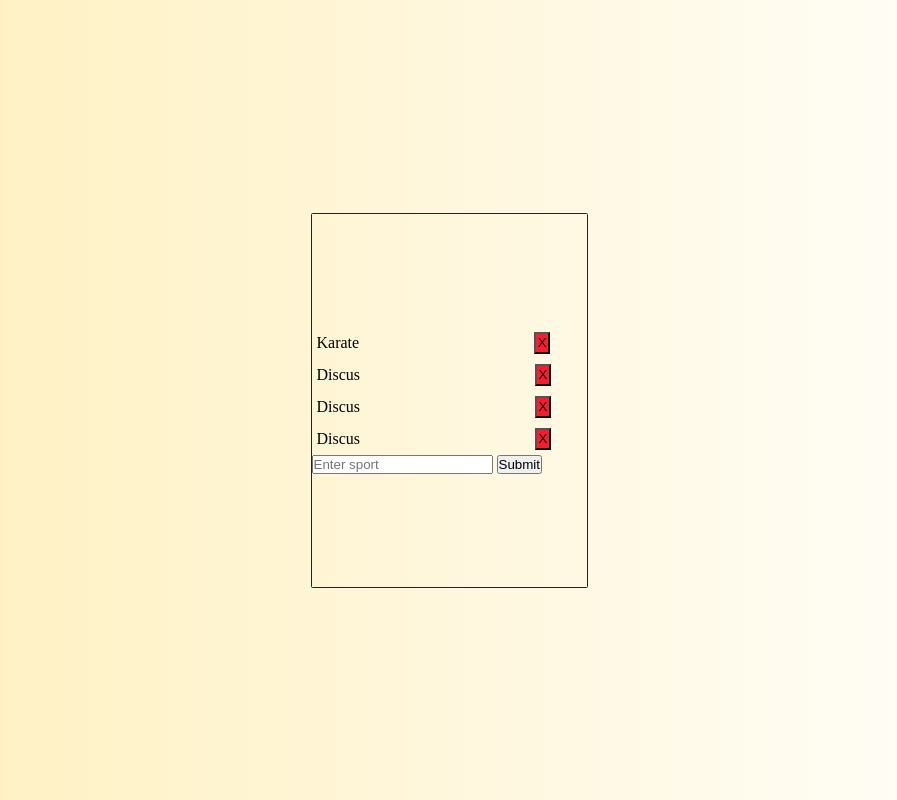
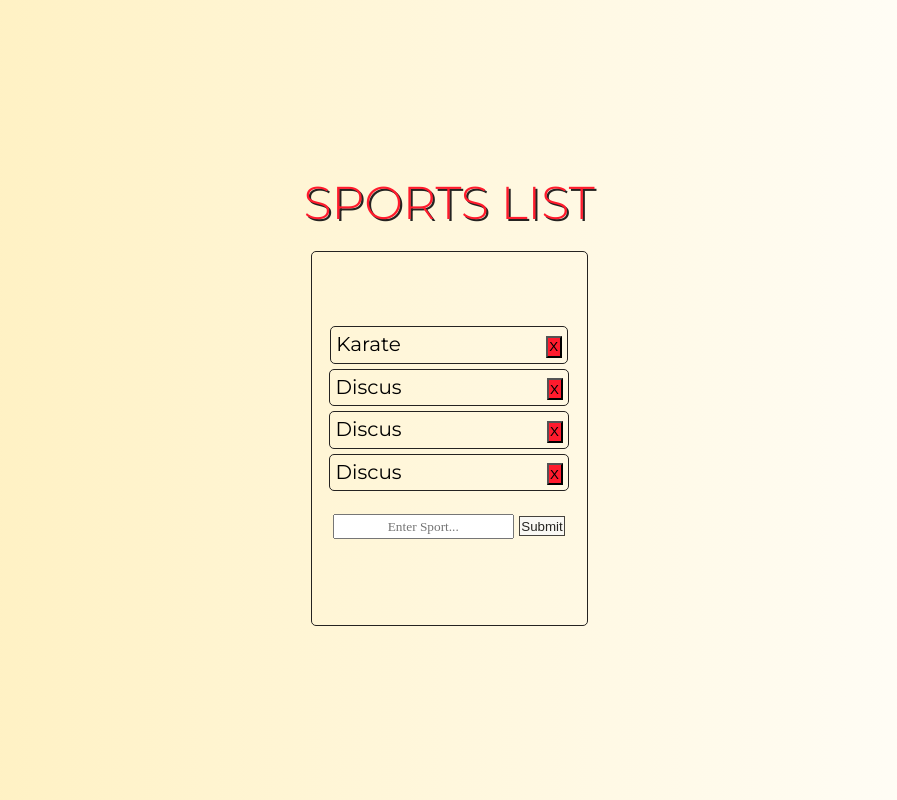
Before and after one commit to voffee/Sports, a plain HTML site: page index.html in a window 1280 px wide. Shown: the whole page, without its empty margins (191-1088 px from the left). Drawn offline with Linux system fonts and the light colour scheme; a web font is replaced by a local one.

Commit message:
Desktop CSS Complete

```diff
--- a/css/style.css
+++ b/css/style.css
@@ -3,7 +3,7 @@
 :root {
     --primary: #FFEFBA;
     --secondary: #FFFFFF;
-    --complementary: #BACAFF;
+    --complementary: #f8f8f8;
     --dark: #252321;
     --delete-color: #FF1B2D;
 }
@@ -24,6 +24,16 @@ body {
     background: linear-gradient(90deg, var(--primary), var(--secondary));
 }
 
+h1 {
+    font-family: "Montserrat", sans-serif;
+    font-weight: 300;
+    font-size: 46px;
+    text-transform: uppercase;
+    text-shadow: 2px 2px var(--dark);
+    margin-bottom: 20px;
+    color: var(--delete-color);
+}
+
 .container {
 
     display: flex;
@@ -31,21 +41,69 @@ body {
     align-items: center;
     justify-content: center;
     border: 1.5px solid var(--dark);
-    border-radius: 1.5px;
+    border-radius: 5px;
     height: 375px;
 }
 
 ul {
     list-style: none;
+
+    display: flex;
+    flex-direction: column;
+    align-items: center;
+    justify-content: center;
+    gap: 5px;
 }
 
 li {
-    width: 275px;
+    /* width: 275px; */
     padding: 5px;
+    font-family: "Montserrat", sans-serif;
+    font-weight: 400;
+    font-size: 20px;
+    font-style: normal;
+    border: 1.5px solid var(--dark);
+    border-radius: 5px;
 }
 
-.delete {
+.list-container {
+
+}
+
+.input-container {
+    display: flex;
+    flex-direction: row;
+    align-items: center;
+    justify-content: center;
+
+    width: 275px;
+    height: 50px;
+
+    gap: 5px;
+    margin-top: 10px;
+}
+
+.input {
+    height: 25px;
+
+}
+.input::placeholder {
+    text-align: center;
+    font-family: "Esteban", serif;
+    font-style: normal;
+
+}
+
+/* Button Styling */
+.btn-delete {
     padding: 1.5px;
-    margin-left: 175px;
-    background-color: var(--delete-color)
+    margin-left: 145px;
+    background-color: var(--delete-color);
 }
+
+.btn-submit {
+    padding: 1.5px;
+    background: var(--complementary);
+    opacity: 0.85;
+    border: 1.5px solid var(--dark);
+}
--- a/index.html
+++ b/index.html
@@ -11,18 +11,22 @@
     <title>Sports List</title>
 </head>
 <body>
+    <header>
+        <h1>Sports List</h1>
+    </header>
     <div class="container">
         <div class="list-container">
             <ul class="sports-list">
-                <li>Karate<button class="delete">X</button></li>
-                <li>Discus<button class="delete">X</button></li>
-                <li>Discus<button class="delete">X</button></li>
-                <li>Discus<button class="delete">X</button></li>
+                <li>Karate<button class="btn-delete">X</button></li>
+                <li>Discus<button class="btn-delete">X</button></li>
+                <li>Discus<button class="btn-delete">X</button></li>
+                <li>Discus<button class="btn-delete">X</button></li>
             </ul>
-            <div class="input-container">
-                <input type="text" name="sport" placeholder="Enter sport">
-                <button type="button">Submit</button>
-            </div>
+        </div>
+
+        <div class="input-container">
+            <input class="input" type="text" name="sport" placeholder="Enter Sport...">
+            <button class="btn-submit" type="button">Submit</button>
         </div>
     </div>
 
```
